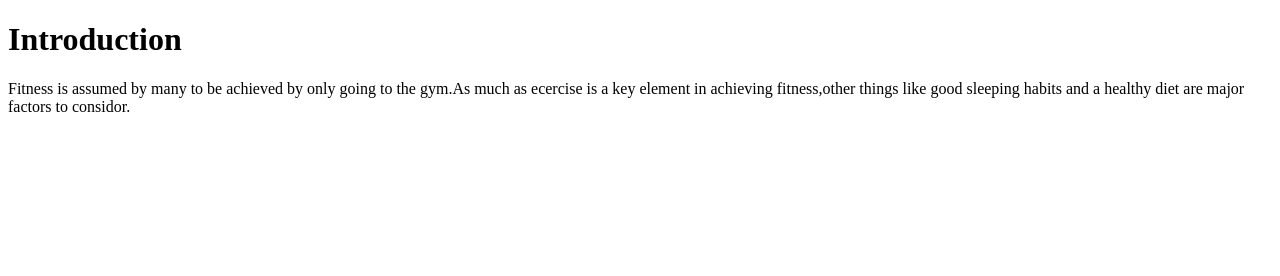
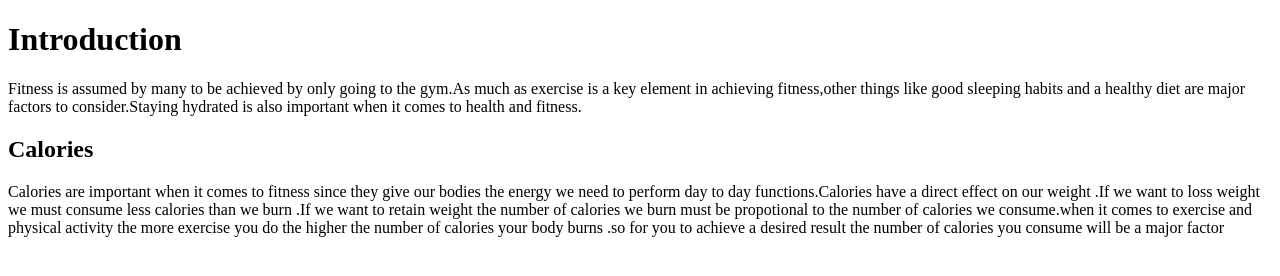
Before and after one commit to PeaceAngel05/Fitness-Website, a plain HTML site: page index.html in a window 1280 px wide. Drawn offline with Linux system fonts and the light colour scheme.

Commit message:
new commit

```diff
--- a/index.html
+++ b/index.html
@@ -5,6 +5,8 @@
     </head>
     <body>
         <h1>Introduction</h1>
-        <p1>Fitness is assumed by many to be achieved by only going to the gym.As much as ecercise is a key element in achieving fitness,other things like good sleeping habits and a healthy diet are major factors to considor.</p1>
+        <p1>Fitness is assumed by many to be achieved by only going to the gym.As much as exercise is a key element in achieving fitness,other things like good sleeping habits and a healthy diet are major factors to consider.Staying hydrated is also important when it comes to health and fitness.</p1>
+        <h2>Calories</h2>
+        <p2>Calories are important when it comes to fitness since they give our bodies the energy we need to perform day to day functions.Calories have a direct effect on our weight .If we want to loss weight we must consume less calories than we burn .If we want to retain weight the number of calories we burn must be propotional to the number of calories we consume.when it comes to exercise and physical activity the more exercise you do the higher the number of calories your body burns .so for you to achieve a desired result the number of calories you consume will be a major factor </p2>
     </body>
 </html>
```
